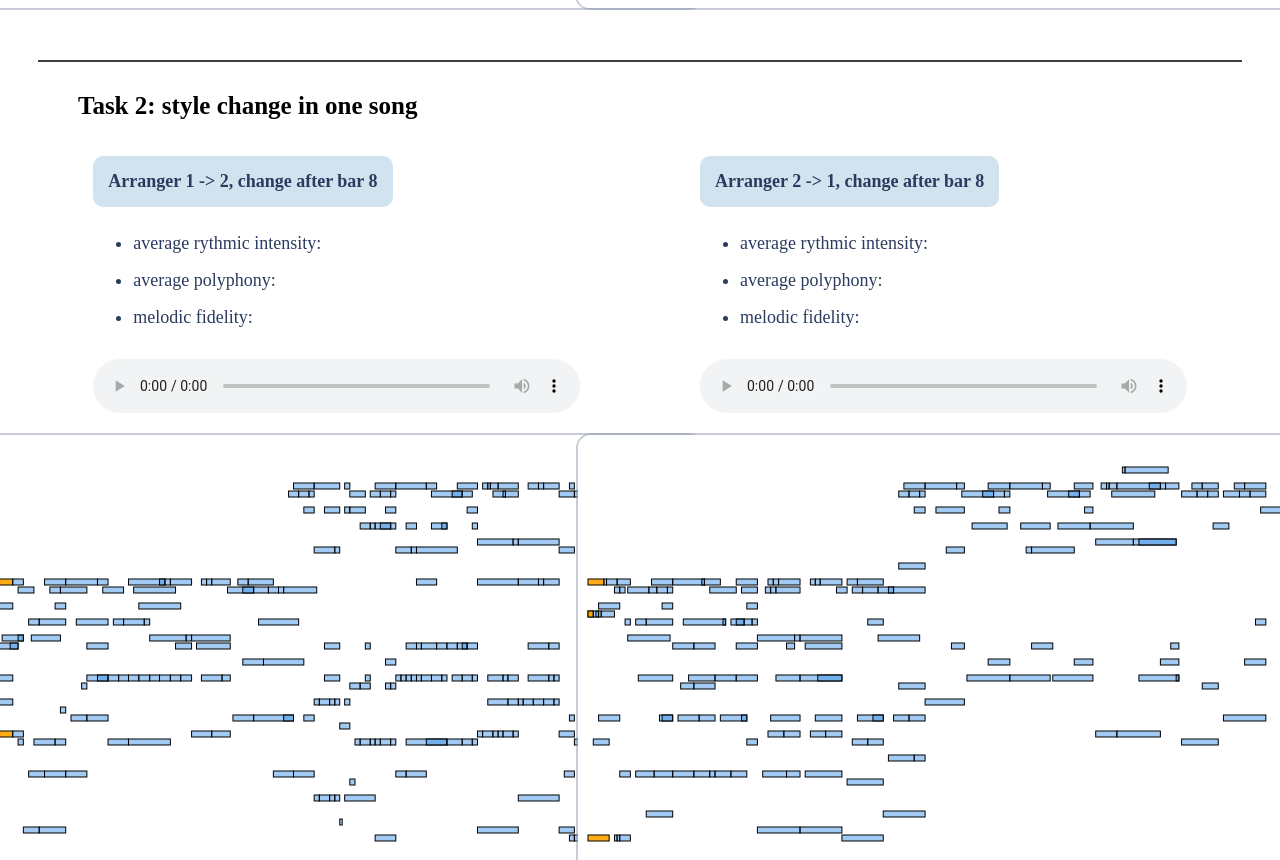
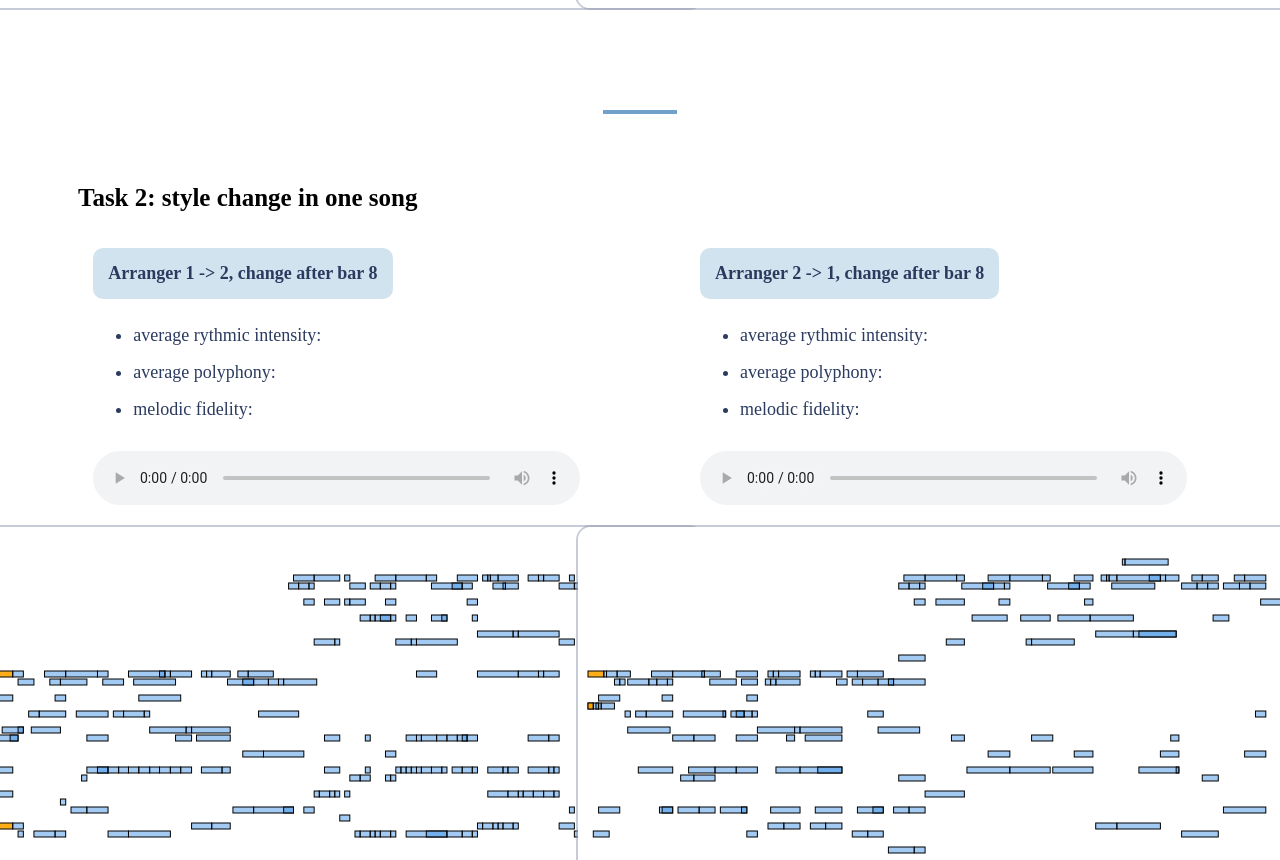
Before and after one commit to ivy7couch/Piano-Accompaniment-Style-Transfer, a plain HTML site: page index.html in a window 1280 px wide. Shown: the part 1912-2772 px from the top of the page. Drawn offline with Linux system fonts and the light colour scheme.

Commit message:
not important

```diff
--- a/index.html
+++ b/index.html
@@ -143,6 +143,8 @@
 
     <h4>The following piano generations are conditioned on two arrangers: arranger 1 and arranger 2, representing different accompaniment styles.
         <br>Arranger 1 features a simpler accompaniment style with fewer variations in the notes, while arranger 2 is more complex, often involving dense arrangements and multiple notes played simultaneously.</h4>
+
+    <!-- <hr style="border: 2px solid #71a1ca; width: 70px; margin: 50px auto;"> -->
     <h2>Task 1: whole song style transfer</h2>
     <h3>Model 1: lead sheet + style token</h3>
 
@@ -218,7 +220,8 @@
         </div>
     </div>
 
-    <hr style="border: 1px solid #3f3e3e; margin: 0 30px 10px 30px;">
+    <hr style="border: 2px solid #71a1ca; width: 70px; margin: 50px auto;">
+
     <h2>Task 2: style change in one song</h2>
 
     <!-- 第二行 -->
```
